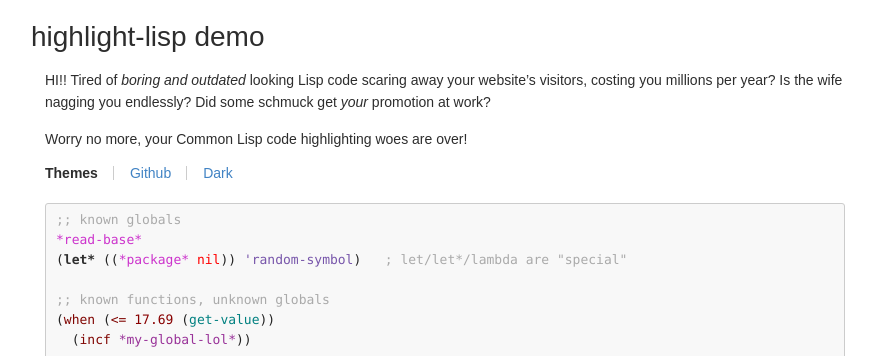
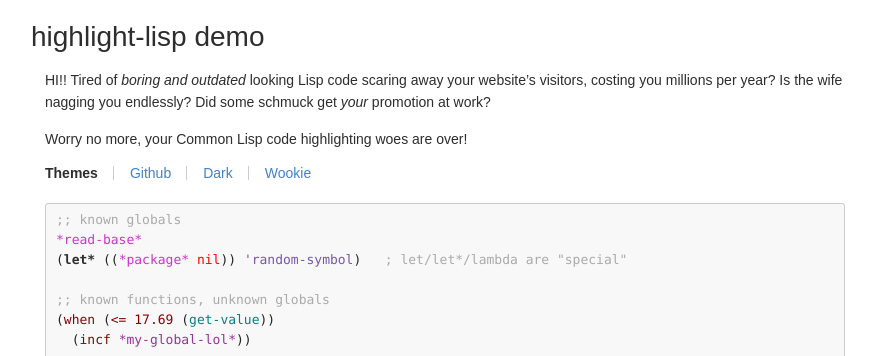
Before and after one commit to orthecreedence/highlight-lisp, a Jekyll site: the page built from index.md, in a window 1280 px wide. Shown: the top 356 px of the page, without its empty margins (195-1071 px from the left). Built offline with Jekyll 4.4.1, drawn with Linux system fonts in a browser that asks for light colours; Markdown is read by kramdown in place of the engine named in the settings.

Commit message:
imlementing new theme

```diff
--- a/index.md
+++ b/index.md
@@ -25,6 +25,7 @@ Worry no more, your Common Lisp code highlighting woes are over!
     <li><strong>Themes</strong></li>
     <li><a href="#github" onclick="return switch_theme('github');">Github</a></li>
     <li><a href="#dark" onclick="return switch_theme('dark');">Dark</a></li>
+    <li><a href="#wookie" onclick="return switch_theme('wookie');">Wookie</a></li>
 </ul>
 
 <pre><code class="lisp">;; known globals
```
